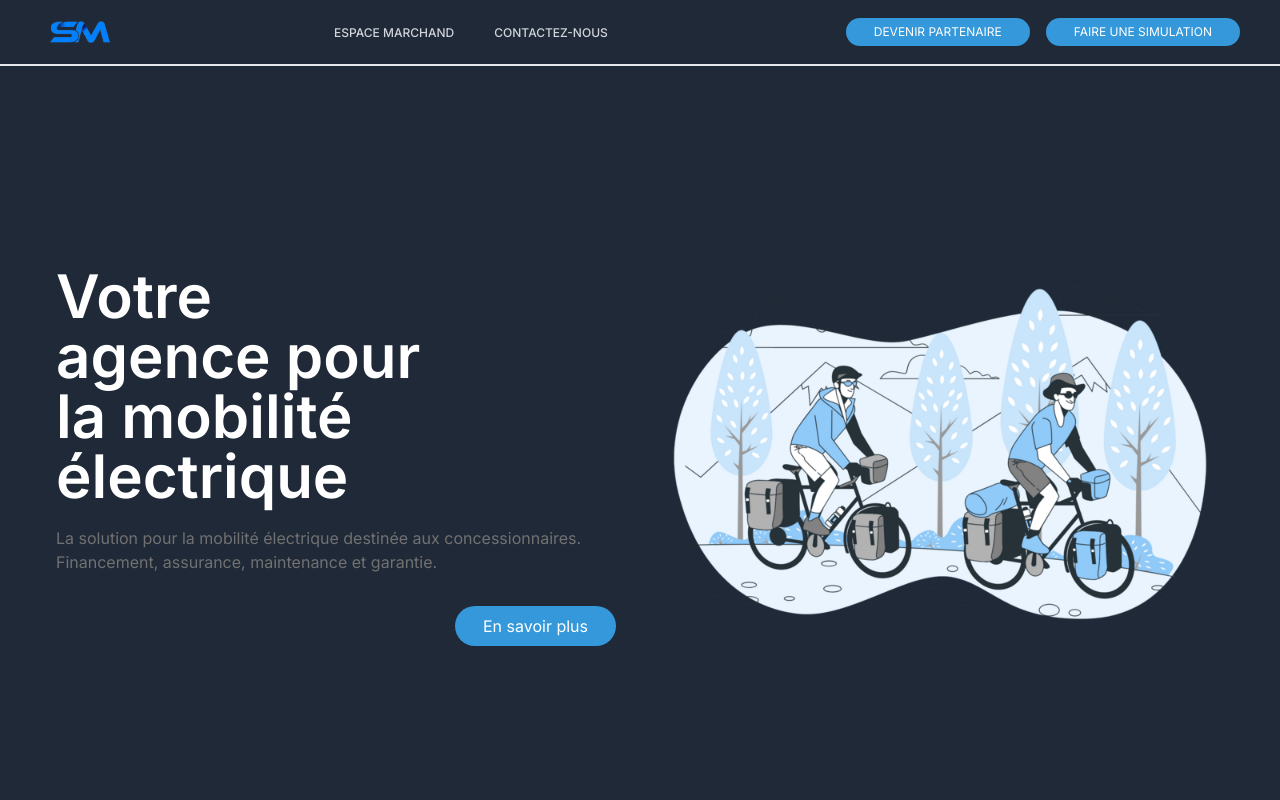
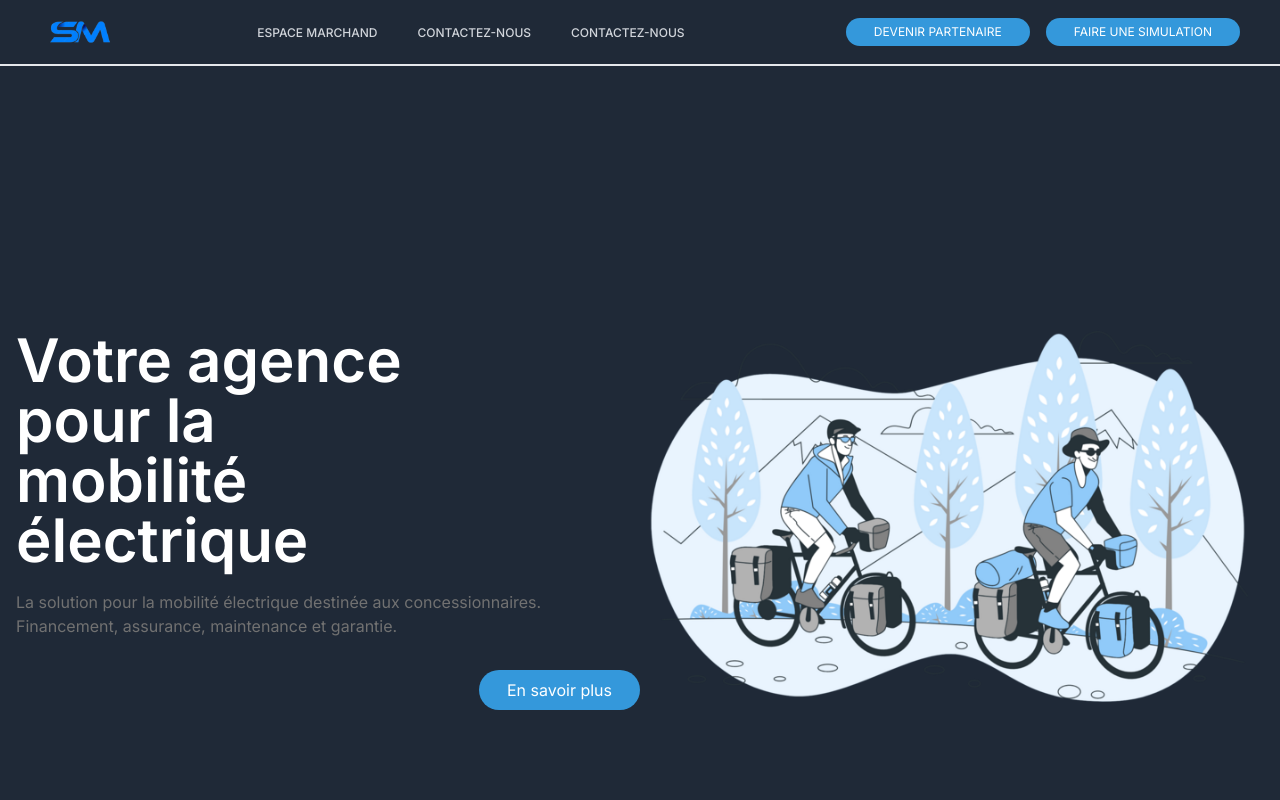
Before and after one commit to Gokuada/sm_projet, a React (Vite) app: page / in a window 1280 px wide. Shown: the top 800 px of the page. Built offline with nearby package versions, Linux system fonts and the light colour scheme.

Commit message:
correction responsive

```diff
--- a/src/components/Avantage.jsx
+++ b/src/components/Avantage.jsx
@@ -11,7 +11,7 @@ const Avantage = () => {
   return (
     <div className="bg-neutralSilver" id="Avantage">
       <div
-        className="px-4 lg:px-14 max-w-screen-2xl mx-auto min-h-screen h-screen flex justify-center items-center about-container"
+        className="min-h-screen h-screen flex justify-center items-center about-container"
         style={{ marginTop: "150px" }}
       >
         <Carousel className="w-full mx-auto">
--- a/src/components/Footer.jsx
+++ b/src/components/Footer.jsx
@@ -14,9 +14,9 @@ import logo from "../assets/logo.png";
 
 const MyFooter = () => {
   return (
-    <footer className="bg-neutralGrey text-white">
-      <div className="bg-primary h-1"></div>
-      <div className="px-1 lg:px-1 max-w-screen-2xl mx-auto py-12 about-container">
+    <footer className="about-container text-white">
+  <div className="bg-primary h-1"></div>
+  <div className="px-1 lg:px-1 max-w-screen-2xl mx-auto py-12 ">
         <div className="grid w-full justify-between gap-8 sm:flex sm:items-start sm:justify-between md:flex md:grid-cols-1">
           <div className="mt-2">
             <a
--- a/src/components/Home.jsx
+++ b/src/components/Home.jsx
@@ -4,8 +4,8 @@ import bike from "../assets/bike.png";
 const Home = () => {
   return (
     <div className="bg-neutralSilver" id="home">
-      <div className="px-4 lg:px-14 max-w-screen-2xl mx-auto min-h-screen h-screen flex justify-center items-center about-container">
-        <div className="my-28 md:my-8 py-12 pt-40 flex flex-col w-full mx-auto md:flex-row-reverse items-center justify-between gap-12">
+      <div className="ax-w-screen-x p-4 pb-0 about-container">
+        <div className="my-28 md:my-8 py-12 pt-40 flex flex-col w-full mx-auto md:flex-row-reverse items-center justify-between gap-">
           <div className="mb-6 md:mb-0 md:w-1/2">
             <img src={bike} alt="" className="max-w-full h-auto" />
           </div>
--- a/src/components/Navbar.jsx
+++ b/src/components/Navbar.jsx
@@ -1,4 +1,4 @@
-import React, { Fragment } from "react";
+import React, { useState } from "react";
 import { Disclosure } from "@headlessui/react";
 import { Bars3Icon, XMarkIcon } from "@heroicons/react/24/outline";
 import sm from "../assets/sm.png";
@@ -14,10 +14,22 @@ const ctaButtons = [
 ];
 
 export default function Example() {
+  const [isPopupOpen, setPopupOpen] = useState(false);
+
+  const openPopup = () => {
+    setPopupOpen(true);
+  };
+
+  const closePopup = () => {
+    setPopupOpen(false);
+  };
+
   return (
+    <>
       <Disclosure
         as="nav"
-      className=" border-b-2 border-gray bg-gray-800 fixed w-full z-10">
+        className="border-b-2 border-gray bg-gray-800 fixed w-full z-10"
+      >
         {({ open }) => (
           <>
             <div className="mx-auto max-w-7xl px-2 sm:px-10 lg:px2">
@@ -32,10 +44,23 @@ export default function Example() {
                         className={`text-gray-300 hover:bg-gray-700 hover:text-white rounded-md px-3 py-2 text-sm font-medium ${
                           item.current ? "bg-gray-900 text-white" : ""
                         }`}
-                      aria-current={item.current ? "page" : undefined}>
+                        aria-current={item.current ? "page" : undefined}
+                      >
                         <span style={{ fontSize: "12px" }}>{item.name}</span>
                       </a>
                     ))}
+                    <a
+                      href="#"
+                      onClick={openPopup}
+                      className={`text-gray-300 hover:bg-gray-700 hover:text-white rounded-md px-3 py-2 text-sm font-medium ${
+                        navigation[1].current ? "bg-gray-900 text-white" : ""
+                      }`}
+                      aria-current={navigation[1].current ? "page" : undefined}
+                    >
+                      <span style={{ fontSize: "12px" }}>
+                        {navigation[1].name}
+                      </span>
+                    </a>
                   </div>
                 </div>
                 <div className="hidden sm:ml-6 sm:block">
@@ -44,7 +69,8 @@ export default function Example() {
                       <a
                         key={index}
                         href={button.href}
-                      className={`rounded-full px-7 py-1.5 bg-brandPrimary text-white rounded hover:bg-neutralDGrey focus:outline-none focus:ring focus:ring-violet-300 flex items-center text-xs cta-button`}>
+                        className={`rounded-full px-7 py-1.5 bg-brandPrimary text-white rounded hover:bg-neutralDGrey focus:outline-none focus:ring focus:ring-violet-300 flex items-center text-xs cta-button`}
+                      >
                         {button.label}
                       </a>
                     ))}
@@ -52,23 +78,9 @@ export default function Example() {
                 </div>
               </div>
             </div>
-          <Disclosure.Panel className="sm:hidden">
-            <div className="px-2 pt-2 pb-3 space-y-1">
-              {navigation.map((item) => (
-                <a
-                  key={item.name}
-                  href={item.href}
-                  className={`text-gray-300 hover:bg-gray-700 hover:text-white block px-3 py-2 text-base font-medium ${
-                    item.current ? "bg-gray-900 text-white" : ""
-                  }`}
-                  aria-current={item.current ? "page" : undefined}>
-                  {item.name}
-                </a>
-              ))}
-            </div>
-          </Disclosure.Panel>
           </>
         )}
       </Disclosure>
+    </>
   );
 }
```
Lines whose indentation alone changed are shown as unchanged.
